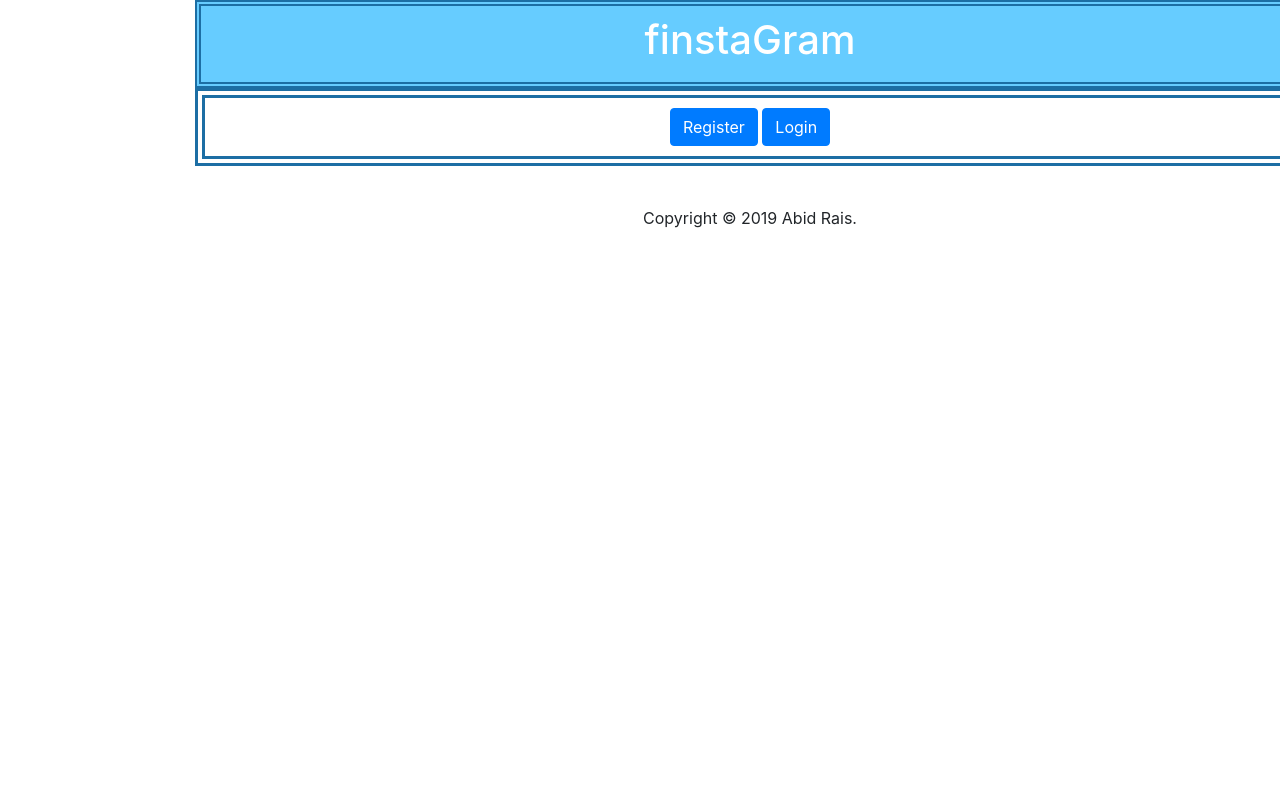
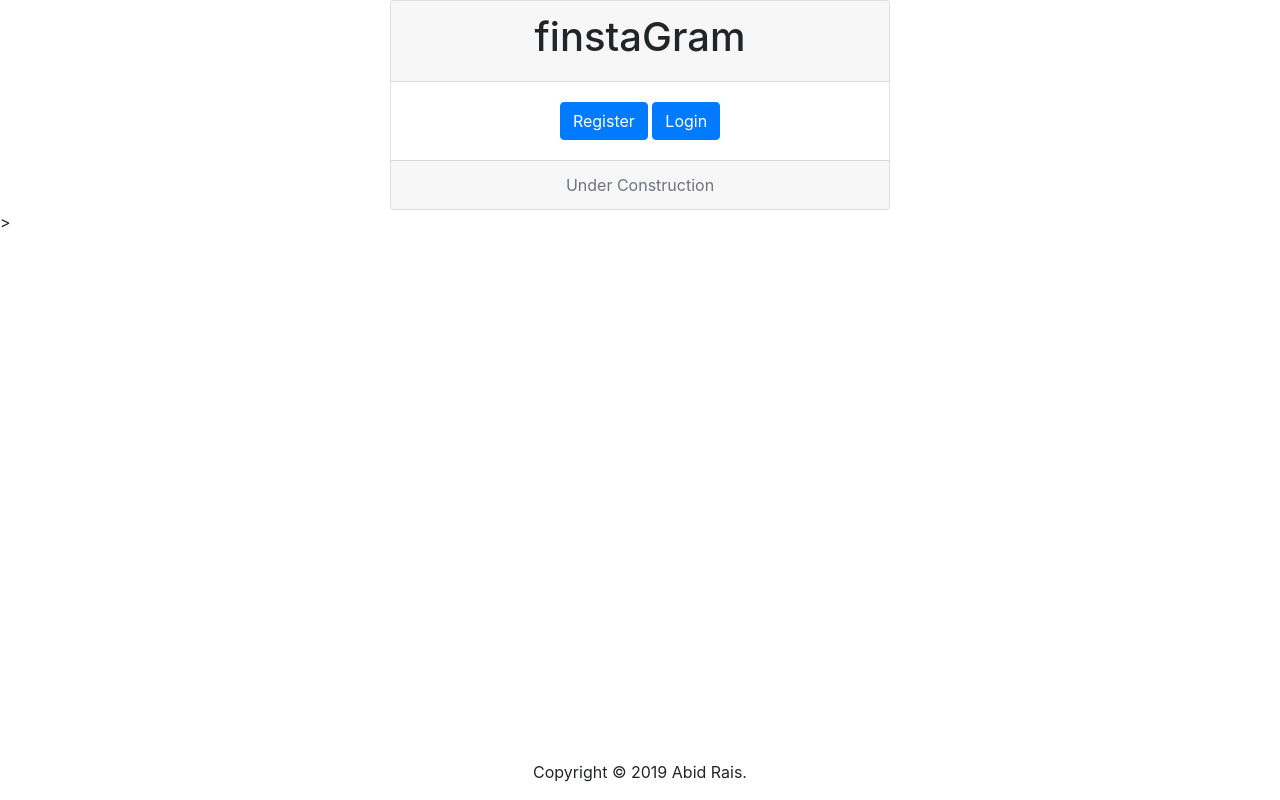
Before and after one commit to Abid-Rais/finstaGram, a Flask app: page / in a window 1280 px wide; the page is wider, and only the part inside the window is pictured. Run offline with Flask 2, Linux system fonts and the light colour scheme; some libraries are stand-ins or nearby versions.

Commit message:
Fixed Modal Button Problem

```diff
--- a/static/style.css
+++ b/static/style.css
@@ -23,7 +23,7 @@ body {
     border: 10px double #1C6EA4;
 }
 
-.modal {
+/* .modal {
     position: fixed;
     left: 0;
     top: 0;
@@ -71,7 +71,7 @@ body {
      visibility: visible;
      transform: scale(1.0);
      transition: visibility 0s linear 0s, opacity 0.25s 0s, transform 0.25s;
- }
+ } */
 
 #post {
   padding: 10px;
--- a/templates/home.html
+++ b/templates/home.html
@@ -44,13 +44,13 @@
             </nav>
             <h2>Newsfeed</h2>
             {% for image in images %}
-                <div class="card" style="width: 18rem;">
+                <div class="card w-50 border-dark mb-3">
                     <div class="card-header">{{username}}</div>
                     <img class="card-img" src="/images/{{image.photoPath}}" alt="Card image cap">
                     <div class="card-block">
                         <p class="card-text">{{image.caption}}</p>
                     </div>
-                    <div class="card-footer">{{image.postingdate}}</div>
+                    <div class="card-footer text-right">{{image.postingdate}}</div>
                 </div>
             {% endfor %}
         </div>
--- a/templates/index.html
+++ b/templates/index.html
@@ -6,7 +6,6 @@
         <meta charset="utf-8">
         <meta name="viewport" content="width=device-width, initial-scale=1, shrink-to-fit=no">
         <!-- CSS -->
-        <link rel="stylesheet" href="{{ url_for('static', filename='style.css') }}">
         <!-- Bootstrap CSS -->
         <link rel="stylesheet" href="https://stackpath.bootstrapcdn.com/bootstrap/4.4.1/css/bootstrap.min.css" integrity="sha384-Vkoo8x4CGsO3+Hhxv8T/Q5PaXtkKtu6ug5TOeNV6gBiFeWPGFN9MuhOf23Q9Ifjh" crossorigin="anonymous">
         <!-- jQuery, Popper.js, Bootstrap JS -->
@@ -18,14 +17,30 @@
     <body>
         <div class="container">
             <div id="header">
-                <h1>finstaGram</h1>
             </div>
             <div id="content">
-                <!-- Register Button -->
-                <button type=button" class="btn btn-primary" data-toggle="modal" data-target="#RegisterModal">Register</button>
+                <div class="mx-auto" style="width: 500px;">
+                    <div class="card text-center card-block w-auto display-block">
+                        <div class="card-header">
+                            <h1>finstaGram</h1>
+                        </div>
+                        <div class="card-body">
+                            <!-- Register Button -->
+                            <button type=button" class="btn btn-primary" data-toggle="modal" data-target="#RegisterModal">Register</button>
+                            <!-- Login Button -->
+                            <button type=button" class="btn btn-primary" data-toggle="modal" data-target="#LoginModal">Login</button>
+                        </div>
+                        <div class="card-footer text-muted">
+                            Under Construction
+                        </div>
+                    </div>
+                </div>
+
+
+
                 <!-- Register Modal -->
-                <div class="modal" id="RegisterModal">
-                    <div class="modal-dialog">
+                <div class="modal fade" id="RegisterModal" tabindex="-1" role="dialog" aria-labelledby="RegisterModalLabel" aria-hidden="true">
+                    <div class="modal-dialog modal-dialog-centered" role="document">
                         <div class="modal-content">
                             <div class="modal-header">
                                 <h1>Register</h1>
@@ -83,11 +98,9 @@
                         </div>
                     </div>
                 </div>
-                <!-- Login Button -->
-                <button type=button" class="btn btn-primary" data-toggle="modal" data-target="#LoginModal">Login</button>
                 <!-- Login Modal -->
-                <div class="modal" id="LoginModal">
-                    <div class="modal-dialog">
+                <div class="modal fade" id="LoginModal" tabindex="-1" role="dialog" aria-labelledby="LoginModalLabel" aria-hidden="true">
+                    <div class="modal-dialog modal-dialog-centered" role="document">
                         <div class="modal-content">
                             <div class="modal-header">
                                 <h1>Login</h1>
@@ -134,8 +147,8 @@
             </div>
         </div>
 
-        <footer class="page-footer font-small blue pt-4">
-            <div class="footer-copyright text-center py-3">Copyright &copy; 2019 Abid Rais.</div>
-        </footer>
+        <div class="fixed-bottom">
+                <div class="footer-copyright text-center py-3">Copyright &copy; 2019 Abid Rais.</div>
+        </div>>
     </body>
 </html>
```
